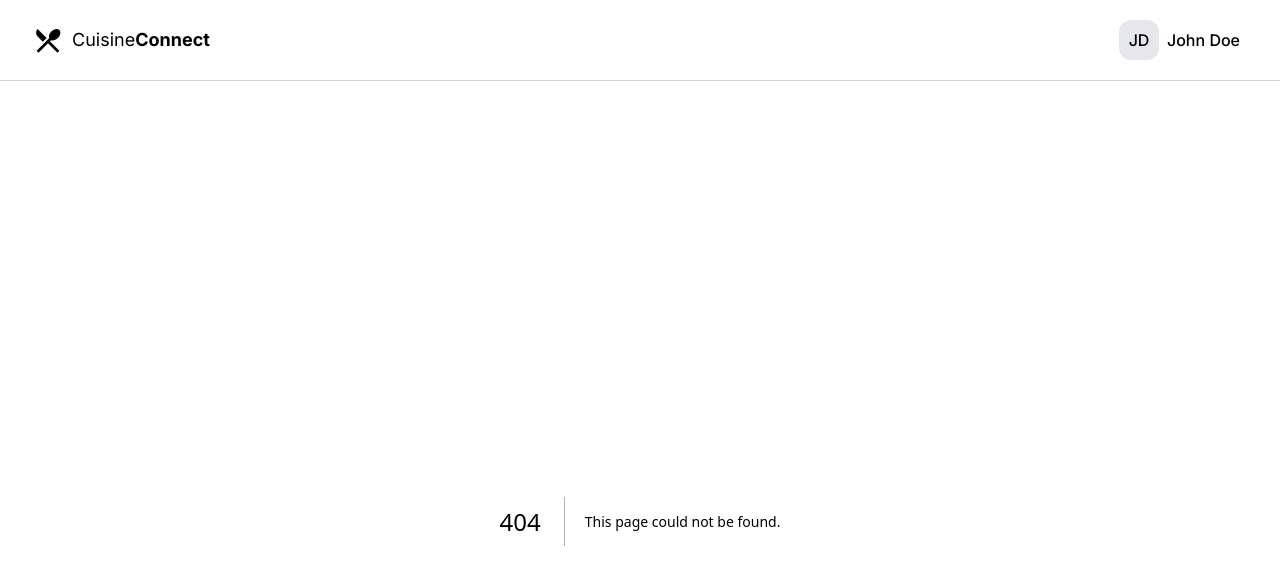
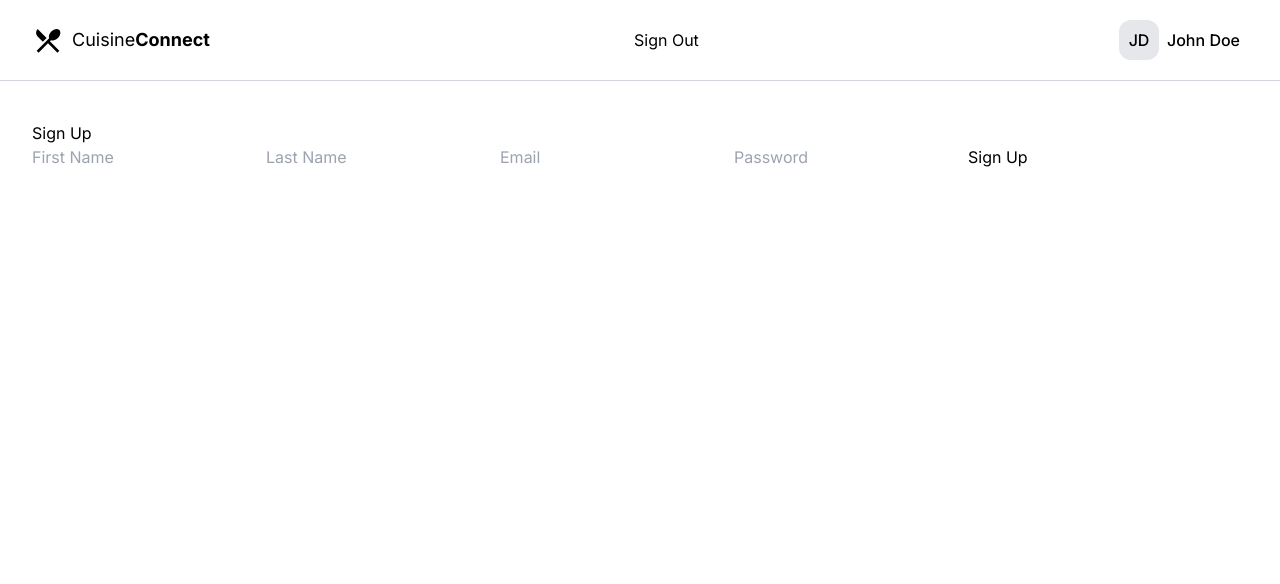
Before and after one commit to mustaphaboudouch/cuisine-connect, a Next.js app: page /sign-up in a window 1280 px wide. Before the commit this address had no page. Shown: the top 584 px of the page. Built offline with nearby package versions, Linux system fonts and the light colour scheme.

Commit message:
feat: add authentification

```diff
--- /dev/null
+++ b/src/app/api/sign-in/route.ts
@@ -0,0 +1,50 @@
+import { cookies } from "next/headers";
+import { NextResponse } from "next/server";
+import bcrypt from "bcrypt";
+
+import { handleAsyncError } from "@/lib/async-error";
+import { signJWT } from "@/lib/auth";
+import { db } from "@/lib/db";
+import { signInSchema } from "@/lib/validation";
+
+export async function POST(req: Request) {
+  return handleAsyncError(async () => {
+    const json = await req.json();
+    const body = signInSchema.parse(json);
+
+    const user = await db.user.findUnique({
+      where: {
+        email: body.email,
+      },
+    });
+
+    if (!user) {
+      throw new Error("Invalid credentials");
+    }
+
+    const isPasswordCorrect = await bcrypt.compare(
+      body.password,
+      user.password
+    );
+
+    if (!isPasswordCorrect) {
+      throw new Error("Invalid credentials");
+    }
+
+    const token = await signJWT({
+      payload: { sub: user.id },
+      options: { exp: `${process.env.JWT_EXPIRES_IN}m` },
+    });
+
+    cookies().set({
+      name: process.env.JWT_TOKEN_NAME!,
+      value: token,
+      httpOnly: true,
+      path: "/",
+      secure: process.env.NODE_ENV !== "development",
+      maxAge: Number(process.env.JWT_EXPIRES_IN) * 60,
+    });
+
+    return NextResponse.json({ token }, { status: 200 });
+  });
+}
--- /dev/null
+++ b/src/app/api/sign-out/route.ts
@@ -0,0 +1,8 @@
+import { NextResponse } from "next/server";
+
+import { deleteJWT } from "@/lib/auth";
+
+export function POST() {
+  deleteJWT();
+  return NextResponse.json(null, { status: 200 });
+}
--- /dev/null
+++ b/src/app/api/sign-up/route.ts
@@ -0,0 +1,46 @@
+import { cookies } from "next/headers";
+import { NextResponse } from "next/server";
+import bcrypt from "bcrypt";
+
+import { handleAsyncError } from "@/lib/async-error";
+import { signJWT } from "@/lib/auth";
+import { db } from "@/lib/db";
+import { signUpSchema } from "@/lib/validation";
+
+export async function POST(req: Request) {
+  return handleAsyncError(async () => {
+    const json = await req.json();
+    const body = signUpSchema.parse(json);
+
+    const salt = await bcrypt.genSalt(10);
+    const hashedPassword = await bcrypt.hash(body.password, salt);
+
+    const user = await db.user.create({
+      data: {
+        firstname: body.firstname,
+        lastname: body.lastname,
+        email: body.email,
+        password: hashedPassword,
+      },
+      select: {
+        id: true,
+      },
+    });
+
+    const token = await signJWT({
+      payload: { sub: user.id },
+      options: { exp: `${process.env.JWT_EXPIRES_IN}m` },
+    });
+
+    cookies().set({
+      name: process.env.JWT_TOKEN_NAME!,
+      value: token,
+      httpOnly: true,
+      path: "/",
+      secure: process.env.NODE_ENV !== "development",
+      maxAge: Number(process.env.JWT_EXPIRES_IN) * 60,
+    });
+
+    return NextResponse.json({ token }, { status: 201 });
+  });
+}
--- /dev/null
+++ b/src/app/sign-in/page.tsx
@@ -0,0 +1,68 @@
+"use client";
+
+import { useRouter } from "next/navigation";
+import { zodResolver } from "@hookform/resolvers/zod";
+import { useMutation } from "@tanstack/react-query";
+import { useForm } from "react-hook-form";
+import type { z } from "zod";
+
+import { signInSchema } from "@/lib/validation";
+
+type SignInFormData = z.infer<typeof signInSchema>;
+
+export default function Page() {
+  const router = useRouter();
+  const {
+    register,
+    handleSubmit,
+    formState: { errors },
+  } = useForm<SignInFormData>({
+    resolver: zodResolver(signInSchema),
+  });
+
+  const { mutate, isPending } = useMutation({
+    mutationFn: async (data: SignInFormData) => {
+      const response = await fetch(`/api/sign-in`, {
+        method: "POST",
+        body: JSON.stringify(data),
+        headers: {
+          "Content-Type": "application/json",
+        },
+      });
+      if (!response.ok) throw new Error("Something went wrong.");
+      return response.body;
+    },
+    onSuccess: function () {
+      router.refresh();
+      router.push("/recipes");
+      console.log("User signed in successfully.");
+    },
+    onError: function () {
+      console.log("Something went wrong. Please try again.");
+    },
+  });
+
+  function onSignIn(data: SignInFormData) {
+    mutate(data);
+  }
+
+  return (
+    <main>
+      <h1 className="text-xl font-bold">Sign In</h1>
+
+      <form onSubmit={handleSubmit(onSignIn)}>
+        <input {...register("email")} type="email" placeholder="Email" />
+        {errors.email && <p>{errors.email.message}</p>}
+        <input
+          {...register("password")}
+          type="password"
+          placeholder="Password"
+        />
+        {errors.password && <p>{errors.password.message}</p>}
+        <button type="submit" disabled={isPending}>
+          Sign In
+        </button>
+      </form>
+    </main>
+  );
+}
--- /dev/null
+++ b/src/app/sign-up/page.tsx
@@ -0,0 +1,78 @@
+"use client";
+
+import { useRouter } from "next/navigation";
+import { zodResolver } from "@hookform/resolvers/zod";
+import { useMutation } from "@tanstack/react-query";
+import { useForm } from "react-hook-form";
+import type { z } from "zod";
+
+import { signUpSchema } from "@/lib/validation";
+
+type SignUpFormData = z.infer<typeof signUpSchema>;
+
+const SignUp = () => {
+  const router = useRouter();
+  const {
+    register,
+    handleSubmit,
+    formState: { errors },
+  } = useForm<SignUpFormData>({
+    resolver: zodResolver(signUpSchema),
+  });
+
+  const { mutate, isPending } = useMutation({
+    mutationFn: async (data: SignUpFormData) => {
+      const response = await fetch(`/api/sign-up`, {
+        method: "POST",
+        body: JSON.stringify(data),
+        headers: {
+          "Content-Type": "application/json",
+        },
+      });
+      if (!response.ok) throw new Error("Something went wrong.");
+      return response.body;
+    },
+    onSuccess: function () {
+      router.refresh();
+      router.push("/recipes");
+      console.log("User signed up successfully.");
+    },
+    onError: function () {
+      console.log("Something went wrong. Please try again.");
+    },
+  });
+
+  function onSignUp(data: SignUpFormData) {
+    mutate(data);
+  }
+
+  return (
+    <div>
+      <h1>Sign Up</h1>
+
+      <form onSubmit={handleSubmit(onSignUp)}>
+        <input
+          {...register("firstname")}
+          type="text"
+          placeholder="First Name"
+        />
+        {errors.firstname && <p>{errors.firstname.message}</p>}
+        <input {...register("lastname")} type="text" placeholder="Last Name" />
+        {errors.lastname && <p>{errors.lastname.message}</p>}
+        <input {...register("email")} type="email" placeholder="Email" />
+        {errors.email && <p>{errors.email.message}</p>}
+        <input
+          {...register("password")}
+          type="password"
+          placeholder="Password"
+        />
+        {errors.password && <p>{errors.password.message}</p>}
+        <button type="submit" disabled={isPending}>
+          Sign Up
+        </button>
+      </form>
+    </div>
+  );
+};
+
+export default SignUp;
--- a/src/components/navbar/navbar.tsx
+++ b/src/components/navbar/navbar.tsx
@@ -2,6 +2,7 @@ import React from "react";
 
 import { Logo } from "@/components/logo";
 
+import { SignOutButton } from "./sign-out-button";
 import { UserMenu } from "./user-menu";
 
 const Navbar = () => {
@@ -9,6 +10,7 @@ const Navbar = () => {
     <header className="border-b border-gray-300 bg-white">
       <div className="container flex h-20 items-center justify-between">
         <Logo />
+        <SignOutButton />
         <UserMenu
           user={{
             id: "1",
--- /dev/null
+++ b/src/components/navbar/sign-out-button.tsx
@@ -0,0 +1,36 @@
+"use client";
+
+import { useRouter } from "next/navigation";
+import { useMutation } from "@tanstack/react-query";
+
+export const SignOutButton = () => {
+  const router = useRouter();
+
+  const { mutate, isPending } = useMutation({
+    mutationFn: async () => {
+      const response = await fetch(`/api/sign-out`, {
+        method: "POST",
+        body: JSON.stringify({}),
+        headers: {
+          "Content-Type": "application/json",
+        },
+      });
+      if (!response.ok) throw new Error("Something went wrong.");
+      return response.body;
+    },
+    onSuccess: function () {
+      router.refresh();
+      router.push("/sign-in");
+      console.log("User signed out successfully.");
+    },
+    onError: function () {
+      console.log("Something went wrong. Please try again.");
+    },
+  });
+
+  return (
+    <button onClick={() => mutate()} disabled={isPending}>
+      Sign Out
+    </button>
+  );
+};
```
